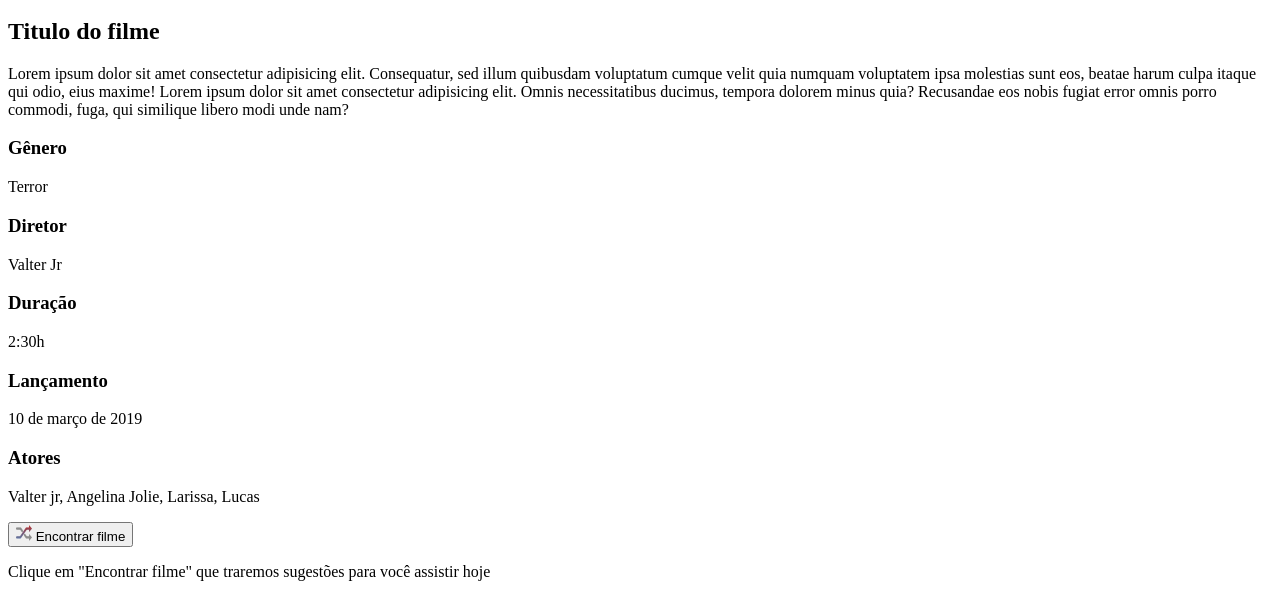
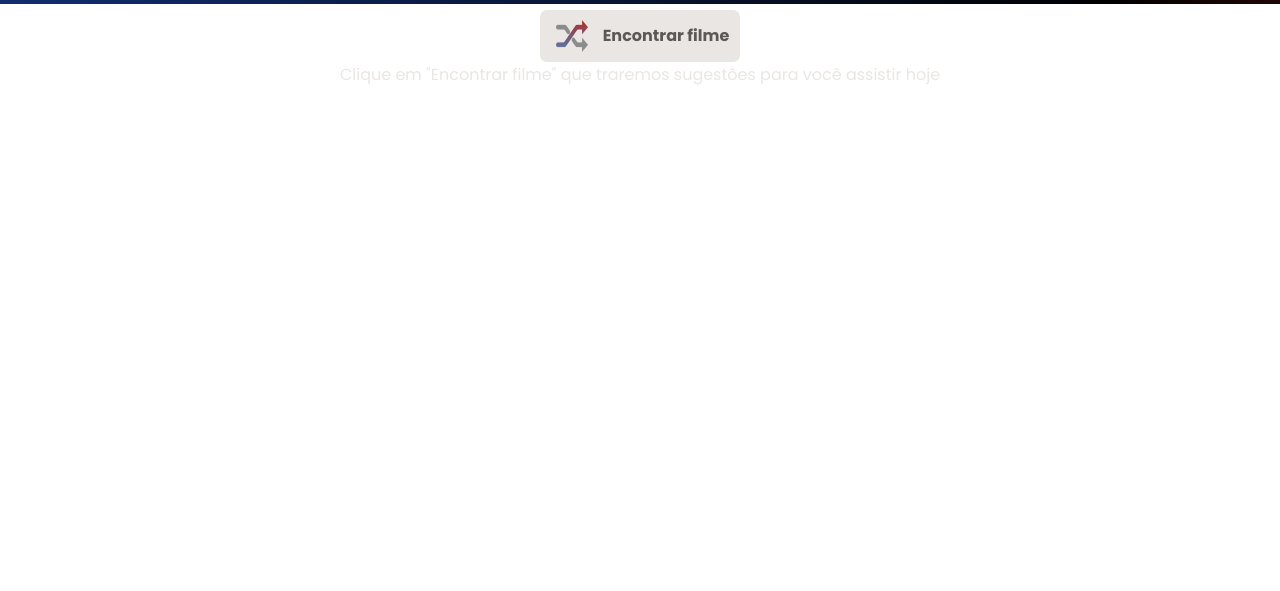
Before and after one commit to valtercfjunior/searchflix, a plain HTML site: page index.html in a window 1280 px wide. Shown: the part 796-1387 px from the top of the page. After the commit the page ends 883 px from the top, so only its background shows below. Drawn offline with Linux system fonts and the light colour scheme; a script that the page names is missing.

Commit message:
template

```diff
--- a/index.html
+++ b/index.html
@@ -20,33 +20,33 @@
 
     </header>
 
-    <main>
-      <img src="images/shuffle.svg" alt="">
+    <main class="hidden">
+      <img src="images/shuffle.svg" alt="movie-poster" class="movie-poster">
 
-      <h2>Titulo do filme</h2>
+      <h2 class="movie-title">Titulo do filme</h2>
 
-      <p>Lorem ipsum dolor sit amet consectetur adipisicing elit. Consequatur, sed illum quibusdam voluptatum cumque velit quia numquam voluptatem ipsa molestias sunt eos, beatae harum culpa itaque qui odio, eius maxime! Lorem ipsum dolor sit amet consectetur adipisicing elit. Omnis necessitatibus ducimus, tempora dolorem minus quia? Recusandae eos nobis fugiat error omnis porro commodi, fuga, qui similique libero modi unde nam?</p>
+      <p class="movie-description">Lorem ipsum dolor sit amet consectetur adipisicing elit. Consequatur, sed illum quibusdam voluptatum cumque velit quia numquam voluptatem ipsa molestias sunt eos, beatae harum culpa itaque qui odio, eius maxime! Lorem ipsum dolor sit amet consectetur adipisicing elit. Omnis necessitatibus ducimus, tempora dolorem minus quia? Recusandae eos nobis fugiat error omnis porro commodi, fuga, qui similique libero modi unde nam?</p>
 
-      <h3>Gênero</h3>
-      <p>Terror</p>
+      <h3 class="movie-genero">Gênero</h3>
+      <p></p>
 
-      <h3>Diretor</h3>
-      <p>Valter Jr</p>
+      <h3 class="movie-director">Diretor</h3>
+      <p></p>
 
-      <h3>Duração</h3>
-      <p>2:30h</p>
+      <h3 class="movie-duration">Duração</h3>
+      <p></p>
 
-      <h3>Lançamento</h3>
-      <p>10 de março de 2019</p>
+      <h3 class="movie-date">Lançamento</h3>
+      <p></p>
 
-      <h3>Atores</h3>
-      <p>Valter jr, Angelina Jolie, Larissa, Lucas</p>
+      <h3 class="movie-actors">Atores</h3>
+      <p></p>
 
     </main>
 
     <section>
       <button>
-        <img src="/images/favico/favicon-16x16.png" alt="shuffle-img">
+        <img src="/images/favico/favicon-32x32.png" alt="shuffle-img">
         Encontrar filme
       </button>
       <p>Clique em "Encontrar filme" que traremos sugestões para você assistir hoje</p>
--- a/styles.css
+++ b/styles.css
@@ -1,6 +1,154 @@
+@import url('https://fonts.googleapis.com/css2?family=Poppins:wght@300;400;500;700&display=swap');
+
 :root {
     --title: #fffcf9;
     --subtitle: #b3b3b3;
     --bg-button: #e9e6e3;
     --background: linear-gradient(43deg, #102d71 0%, #000000 52%, #c12a23 100%);
   }
+
+  *{
+      margin: 0;
+      padding: 0;
+      box-sizing: border-box;
+      color: #e9e6e3;
+      font-family: 'Poppins', sans-serif;
+  }
+
+
+  .container{
+      background-image: var(--background);
+      width: 100vw;
+      height: 100vh;
+
+      padding: 10px;
+      text-align: center;
+
+  }
+
+
+  header img{
+
+    width: 120px;
+    margin-top: 50px;
+
+  }
+
+  h1{
+      font-weight: 700;
+      font-size: 30pt;
+
+  }
+
+  /* <------- GRID -------> */
+
+
+  .movie-poster{
+      grid-area: poster;
+      width: 400px;
+  }
+  .movie-title{
+      grid-area: title;
+  }
+  .movie-description{
+      grid-area: description;
+      text-align: start;
+  }
+  .movie-genero{
+      grid-area: genero;
+  }
+  .movie-director{
+      grid-area: director;
+  }
+  .movie-duration{
+      grid-area: duration;
+  }
+  .movie-date{
+      grid-area: date;
+  }
+  .movie-actors{
+      grid-area: actors;
+  }
+
+  main{
+
+    width:40vw;
+    gap: 10px;
+    justify-items: start;
+
+
+    display: grid;
+
+    margin: 50px auto;
+
+    grid-template-areas:
+    "poster title title title"
+    "poster description description description"
+    "genero director duration date"
+    "actors actors actors actors"
+    ;
+
+
+  }
+
+
+  /* <------- END GRID -------> */
+
+
+
+
+  button{
+      width: 200px;
+      height:max-content;
+      border: none;
+      border-radius: 7px;
+      padding: 5px;
+
+      background-color: var(--bg-button);
+
+
+      cursor: pointer;
+
+
+      font-weight: 700;
+      font-size: 12pt;
+      color: rgb(92, 88, 88);
+
+      display: flex;
+      align-items: center;
+      justify-content: center;
+
+      margin: auto;
+
+
+  }
+
+  button img{
+      padding: 5px;
+      margin-right: 10px;
+
+  }
+
+/* <-------- HOVER ----------> */
+
+button:hover{
+    color: #c12a23;
+    background-color: white;
+    transform: scale(1.02);
+}
+
+
+/* <-------- END HOVER ----------> */
+
+
+/* <------- FOOTER -------> */
+footer{
+    position: absolute;
+    bottom: 0;
+    left: 43%;
+    margin-bottom: 20px;
+}
+
+
+
+/* <------- FOOTER -------> */
```
